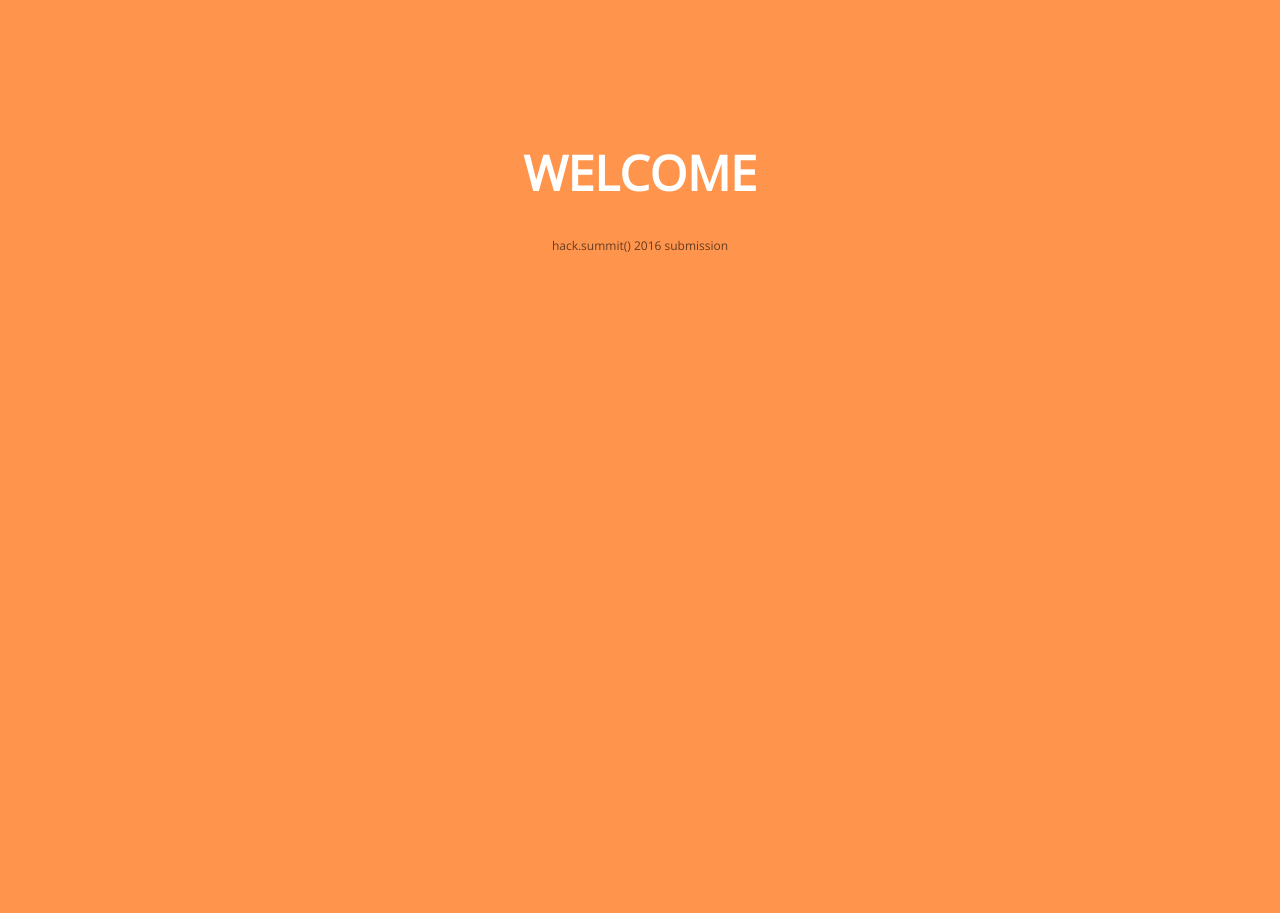
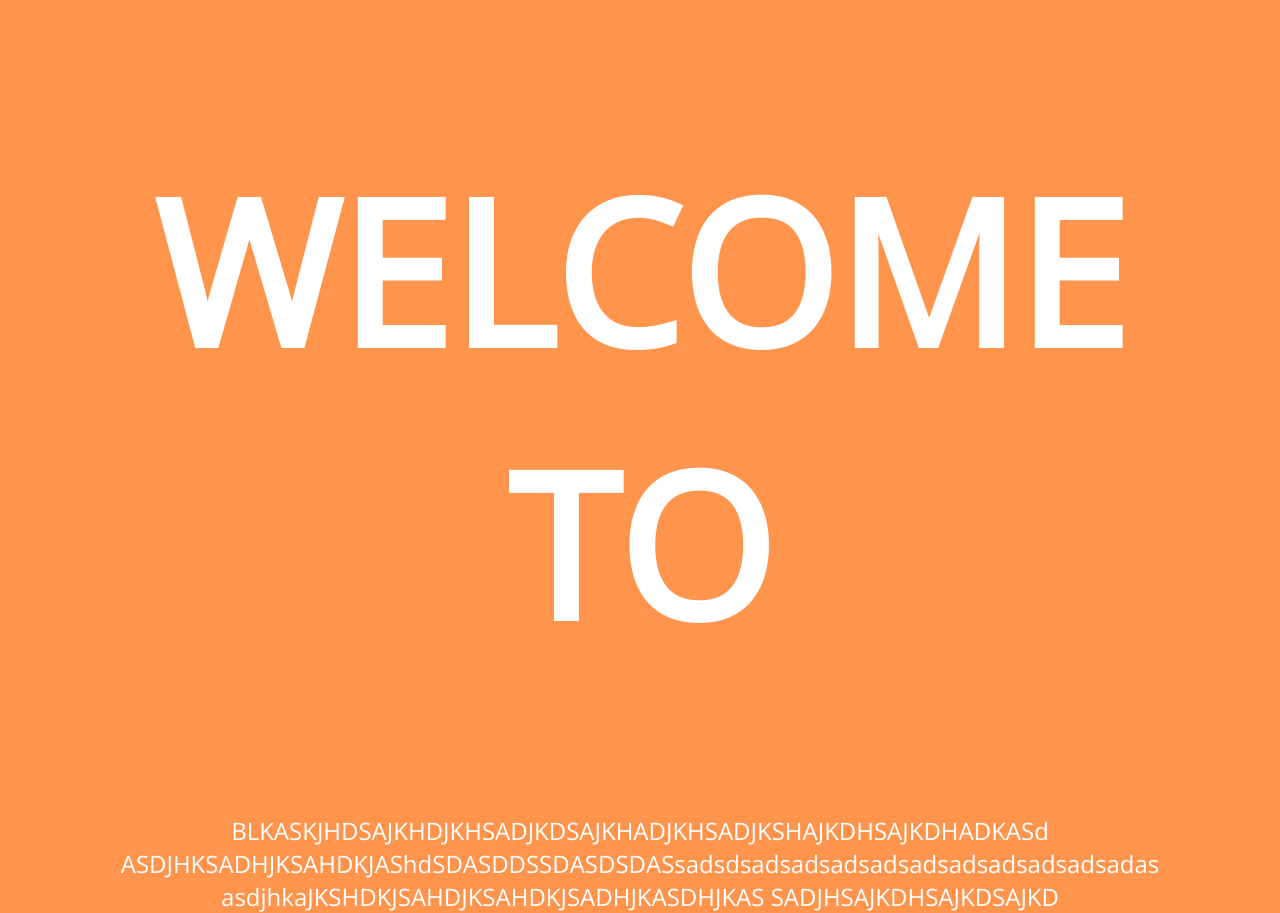
Before and after one commit to alphawinter/hacksummit2016, a plain HTML site: page index.html in a window 1280 px wide. Before the commit the page ends 800 px from the top, so only its background shows below. Drawn offline with nearby package versions, Linux system fonts and the light colour scheme.

Commit message:
Animate update

```diff
--- a/css/index.css
+++ b/css/index.css
@@ -4,9 +4,20 @@
 	display: none;
 }
 
+.welcome {
+	padding: 0;
+	height: 80vh;
+	margin: 0;
+}
+
+.welcome h1{
+	font-family: 'Open Sans', sans-serif;
+	font-size: 200px;
+
+}
+
 body {
 	font-family: 'Open Sans', sans-serif;
-	padding-top: 100px;
 	background-color:#ff944d;
 }
 
--- a/index.html
+++ b/index.html
@@ -8,9 +8,18 @@
 
   <!--CSS-->
   <link href="css/index.css" rel="stylesheet">
+
+<body>
 <div class="welcome" id="welcome">
   <center>
-  <h1>WELCOME</h1>
+  <h1>WELCOME TO</h1>
+  <p>
+  BLKASKJHDSAJKHDJKHSADJKDSAJKHADJKHSADJKSHAJKDHSAJKDHADKASd
+  ASDJHKSADHJKSAHDKJAShdSDASDDSSDASDSDASsadsdsadsadsadsadsadsadsadsadsadsadas
+  <br>
+  asdjhkaJKSHDKJSAHDJKSAHDKJSADHJKASDHJKAS
+  SADJHSAJKDHSAJKDSAJKD
+  </p>
   </center>
 </div>
 
@@ -29,6 +38,7 @@
       </select>
     </div>
    </h1>
+
   <h1>
     <div class="value" id="value">
     <select id="timeType" onchange="clearAllOptions();callCreateDropDown();">
@@ -56,14 +66,15 @@
 <p id="average"></p>
   </center>
 
-</div>
- <footer class="footer">
+<footer class="footer">
  <center>
  <p>
  hack.summit() 2016 submission
  </p>
  </center>
  </footer>
+</div>
+
 </body>
 
   <!--JAVASCRIPT-->
--- a/js/index.js
+++ b/js/index.js
@@ -1,5 +1,5 @@
 /*JAVASCRIPT*/
-
+window.onload=createDropDownDays;
 function callCreateDropDown()
 {
 	var type = document.getElementById('timeType');
```
Also changed, not shown: js/index-jq.js (line endings or trailing spaces).
